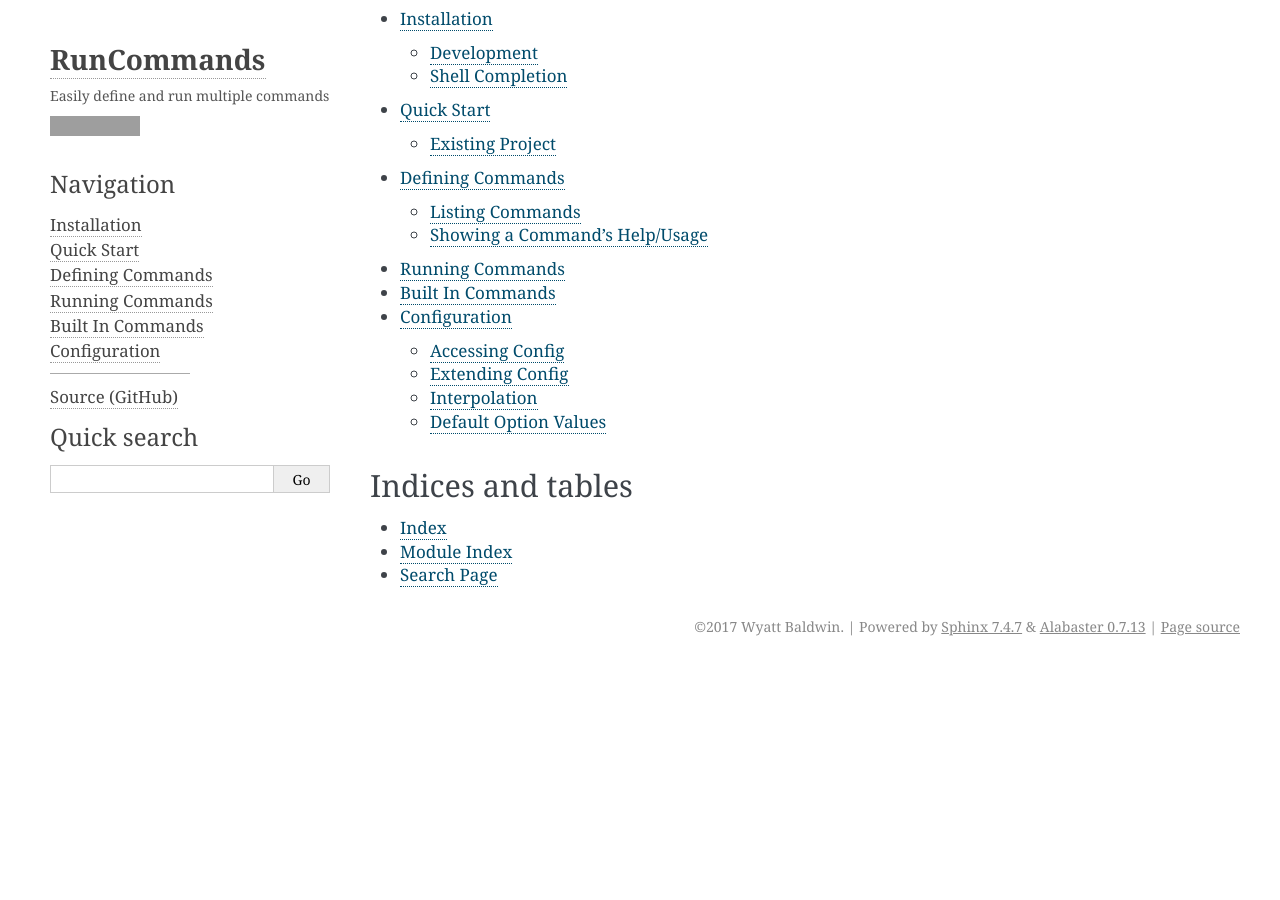
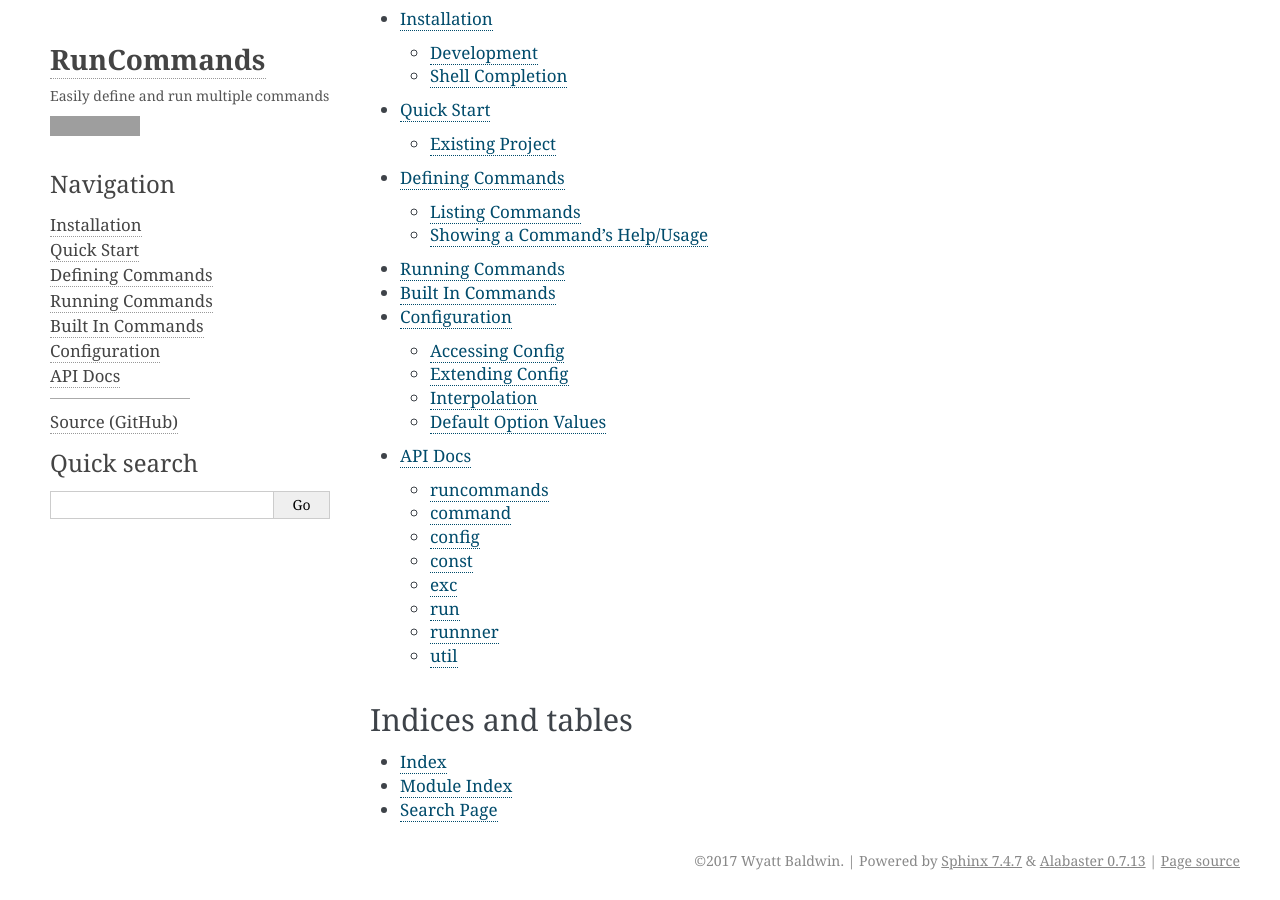
Before and after one commit to wylee/runcommands, a Sphinx documentation site: the page built from docs/index.rst, in a window 1280 px wide and 900 px high, scrolled down 758 px. Built offline with Sphinx 7.4.7, drawn with Linux system fonts in a browser that asks for light colours; before the commit the page ends 1424 px from its top, so only the background shows below that; grey boxes are pictures that could not be loaded.

Commit message:
[docs] Start adding auto-generated API docs

```diff
--- /dev/null
+++ b/docs/api/command.rst
@@ -0,0 +1,6 @@
+command
++++++++
+
+.. automodule:: runcommands.command
+
+.. autoclass:: runcommands.command.Command
--- /dev/null
+++ b/docs/api/config.rst
@@ -0,0 +1,4 @@
+config
+++++++
+
+.. automodule:: runcommands.config
--- /dev/null
+++ b/docs/api/const.rst
@@ -0,0 +1,4 @@
+const
++++++
+
+.. automodule:: runcommands.const
--- /dev/null
+++ b/docs/api/exc.rst
@@ -0,0 +1,4 @@
+exc
++++
+
+.. automodule:: runcommands.exc
--- /dev/null
+++ b/docs/api/index.rst
@@ -0,0 +1,16 @@
+API Docs
+++++++++
+
+Automatically-generated API documentation.
+
+.. toctree::
+    :maxdepth: 1
+
+    runcommands
+    command
+    config
+    const
+    exc
+    run
+    runner
+    util
--- /dev/null
+++ b/docs/api/run.rst
@@ -0,0 +1,4 @@
+run
++++
+
+.. automodule:: runcommands.run
--- /dev/null
+++ b/docs/api/runcommands.rst
@@ -0,0 +1,4 @@
+runcommands
++++++++++++
+
+.. automodule:: runcommands
--- /dev/null
+++ b/docs/api/runner.rst
@@ -0,0 +1,4 @@
+runnner
++++++++
+
+.. automodule:: runcommands.runner
--- /dev/null
+++ b/docs/api/util.rst
@@ -0,0 +1,4 @@
+util
+++++
+
+.. automodule:: runcommands.util
--- a/docs/index.rst
+++ b/docs/index.rst
@@ -41,6 +41,7 @@
     running-commands
     built-in-commands
     configuration
+    api/index
 
 Indices and tables
 ==================
```
